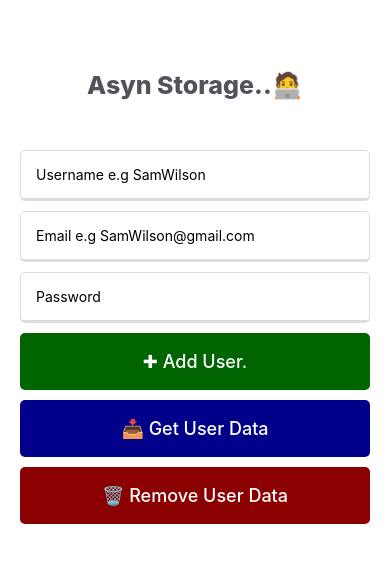
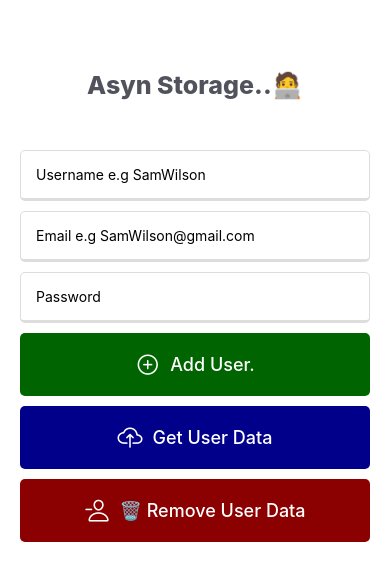
Before and after one commit to YaseenAminM/Learning_React_Native, a React Native app: screen / in a window 390 px wide. Shown: the top 580 px of the page. Built offline with nearby package versions, Linux system fonts and the light colour scheme.

Commit message:
added icons in the app

```diff
--- a/App.jsx
+++ b/App.jsx
@@ -12,6 +12,7 @@ import {
 } from 'react-native';
 import React, { useState } from 'react';
 import AsyncStorage from '@react-native-async-storage/async-storage';
+import Icon from 'react-native-vector-icons/Ionicons';
 
 const { width: screenWidth, height: screenHeight } = Dimensions.get('window');
 
@@ -26,8 +27,6 @@ export default function App() {
 
   // Function to add user data
   async function addUserData() {
-    console.log('Save Btn was pressed');
-
     const findUser = await AsyncStorage.getItem(String(username));
 
     if (findUser) {
@@ -71,8 +70,17 @@ export default function App() {
 
   // Function to remove the user
   async function removeUserData() {
-    await AsyncStorage.removeItem('username');
+    const findUser = await AsyncStorage.getItem(String(username));
+
+    if (!findUser) {
+      Alert.alert("Sorry User doesn't ...");
+      resetInputField();
+      return;
+    }
+
+    await AsyncStorage.removeItem(String(username));
     Alert.alert("User's data got successfully\n removed");
+    resetInputField();
   }
 
   // Reset the input field
@@ -174,7 +182,8 @@ export default function App() {
         ]}
         onPress={addUserData}
       >
-        <Text style={styles.toucableTextBtn}>✚ Add User.</Text>
+        <Icon name="add-circle-outline" size={25} color="#fff" />
+        <Text style={styles.toucableTextBtn}>Add User.</Text>
       </TouchableOpacity>
 
       <TouchableOpacity
@@ -186,7 +195,8 @@ export default function App() {
         ]}
         onPress={getUserData}
       >
-        <Text style={styles.toucableTextBtn}>📥 Get User Data</Text>
+        <Icon name="cloud-upload-outline" size={25} color="#fff" />
+        <Text style={styles.toucableTextBtn}>Get User Data</Text>
       </TouchableOpacity>
 
       <TouchableOpacity
@@ -198,6 +208,7 @@ export default function App() {
         ]}
         onPress={removeUserData}
       >
+        <Icon name="person-remove-outline" size={25} color="#fff" />
         <Text style={styles.toucableTextBtn}>🗑️ Remove User Data</Text>
       </TouchableOpacity>
     </View>
@@ -232,15 +243,19 @@ const styles = StyleSheet.create({
   },
   touchableBtnContainer: {
     // backgroundColor: '#8533ff',
+
     padding: 18,
     borderRadius: 5,
     marginBottom: 10,
+    flexDirection: 'row',
+    alignItems: 'center',
+    justifyContent: 'center',
+    gap: 10,
   },
   toucableTextBtn: {
     color: '#fff',
     fontSize: 18,
     fontWeight: '500',
-    textAlign: 'center',
   },
 
   popUpOverly: {
--- a/package.json
+++ b/package.json
@@ -14,7 +14,8 @@
     "@react-native/new-app-screen": "0.81.1",
     "react": "19.1.0",
     "react-native": "0.81.1",
-    "react-native-safe-area-context": "^5.5.2"
+    "react-native-safe-area-context": "^5.5.2",
+    "react-native-vector-icons": "^10.3.0"
   },
   "devDependencies": {
     "@babel/core": "^7.25.2",
```
Also changed, not shown: 2 other files (tests, documents, lock files or other folders).
